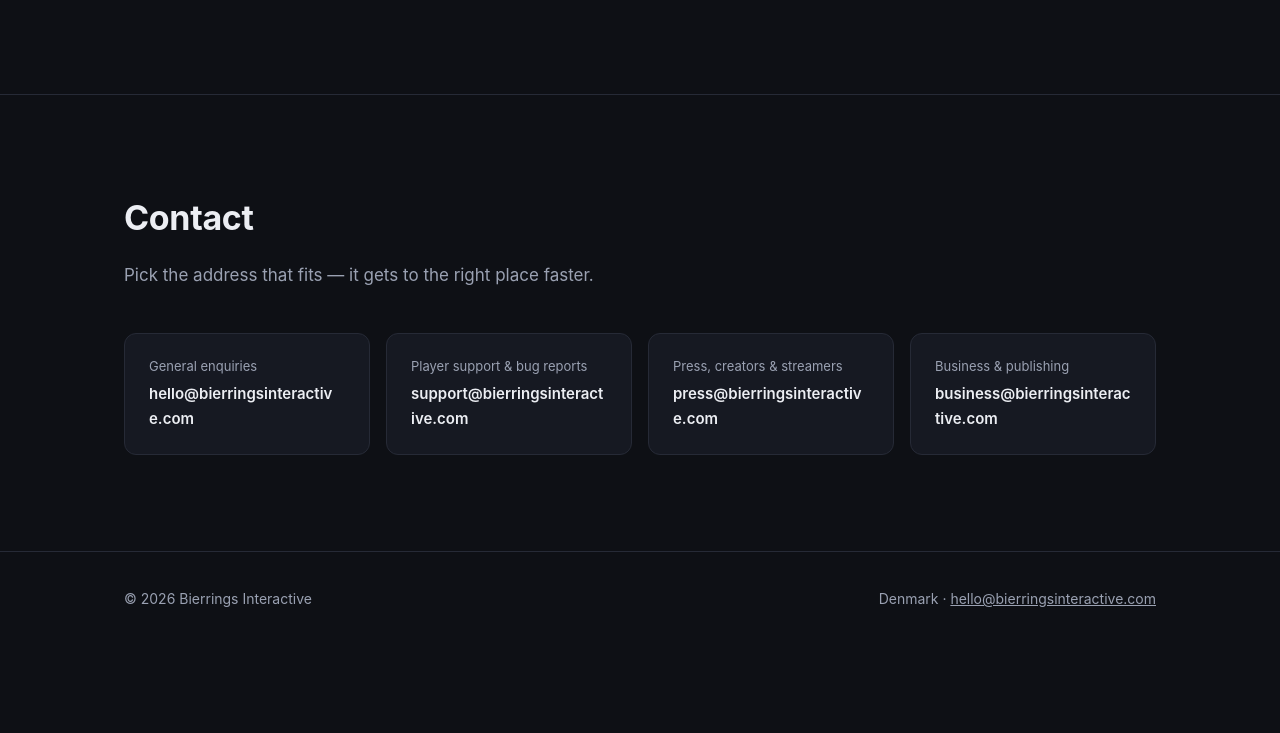
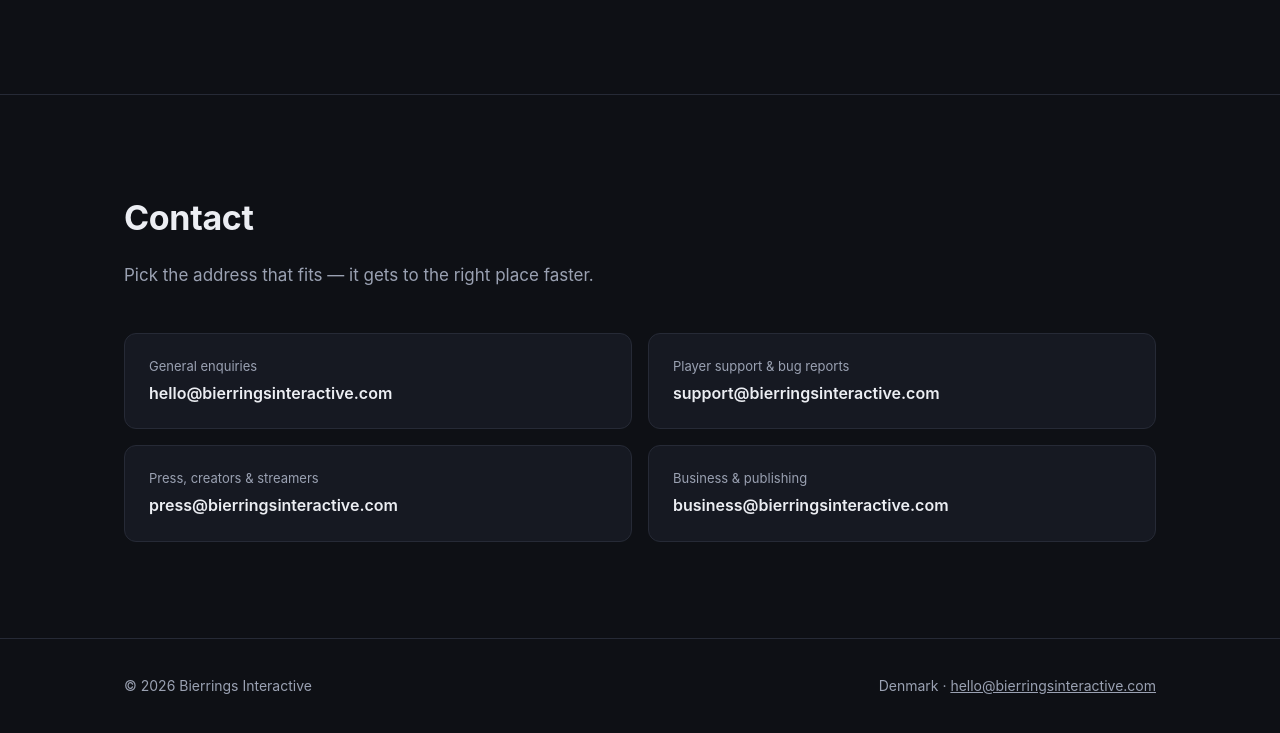
Before and after one commit to bierringsinteractive/Website, a plain HTML site: page index.html in a window 1280 px wide. Shown: the part 1956-2689 px from the top of the page. Before the commit the page ends 2602 px from the top, so only its background shows below. Drawn offline with Linux system fonts and the light colour scheme.

Commit message:
Update index.html

```diff
--- a/index.html
+++ b/index.html
@@ -109,14 +109,14 @@
   .game-info h3 { font-size: 26px; margin-bottom: 12px; }
   .game-info p { color: var(--muted); }
 
-  .contact-grid { display: grid; grid-template-columns: repeat(auto-fill, minmax(230px, 1fr)); gap: 16px; margin-top: 44px; }
+  .contact-grid { display: grid; grid-template-columns: repeat(2, 1fr); gap: 16px; margin-top: 44px; }
   .mail {
     display: block; text-decoration: none; background: var(--panel); border: 1px solid var(--line);
     border-radius: 12px; padding: 22px 24px; transition: border-color .15s, transform .15s;
   }
   .mail:hover { border-color: var(--accent); transform: translateY(-2px); }
   .mail small { display: block; color: var(--muted); font-size: 13px; margin-bottom: 4px; }
-  .mail strong { font-weight: 600; font-size: 15px; word-break: break-all; }
+  .mail strong { font-weight: 600; font-size: 16px; white-space: nowrap; }
 
   footer { border-top: 1px solid var(--line); padding: 36px 0; color: var(--muted); font-size: 14px; }
   footer .wrap { display: flex; justify-content: space-between; flex-wrap: wrap; gap: 12px; }
@@ -125,6 +125,8 @@
     nav { display: none; }
     .grid3 { grid-template-columns: 1fr; }
     .game { grid-template-columns: 1fr; }
+    .contact-grid { grid-template-columns: 1fr; }
+    .mail strong { white-space: normal; overflow-wrap: anywhere; font-size: 15px; }
     .hero { padding: 100px 0 80px; }
   }
 </style>
```
